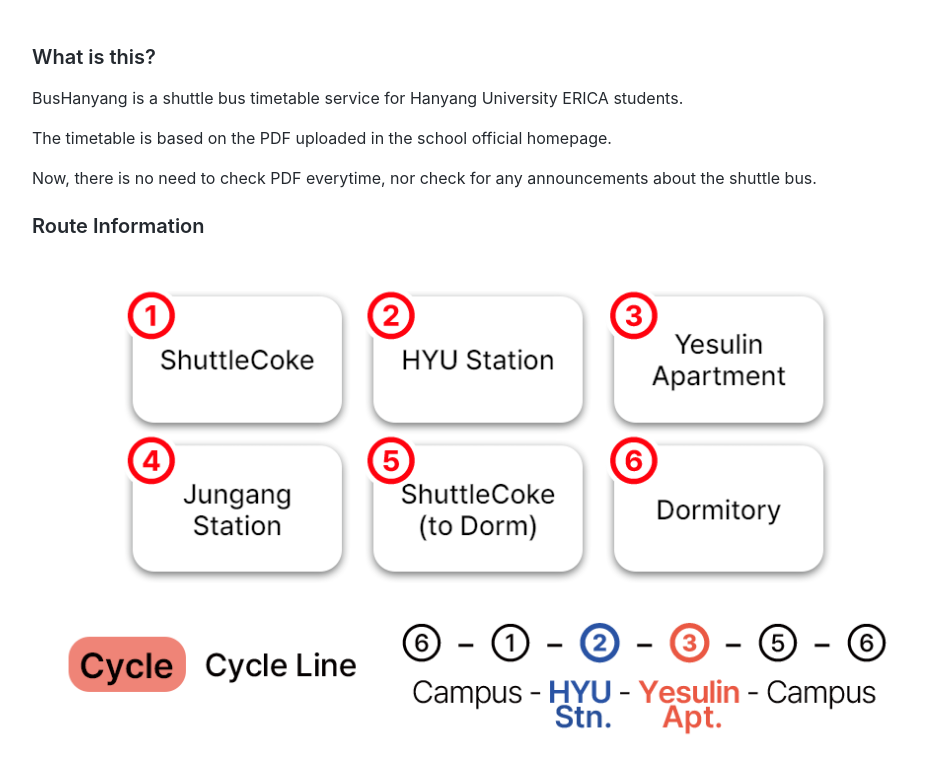
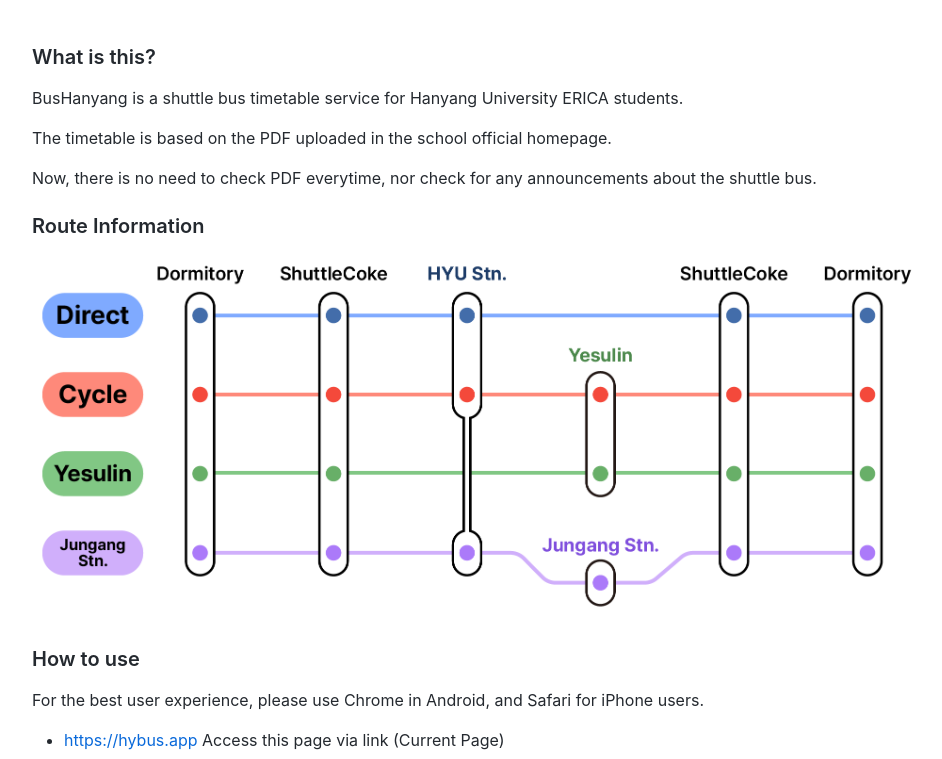
Before and after one commit to BusHanyang/hybus-information-en, a plain HTML site: page index.html in a window 1280 px wide. Shown: the top 759 px of the page, without its empty margins (163-1105 px from the left). Drawn offline with Linux system fonts and the light colour scheme.

Commit message:
deploy: 75f559ff8674177c8648179ced5916eae435ed03

```diff
--- a/index.html
+++ b/index.html
@@ -37,7 +37,7 @@
 <p>The timetable is based on the PDF uploaded in the school official homepage.</p>
 <p>Now, there is no need to check PDF everytime, nor check for any announcements about the shuttle bus.</p>
 <h3 id="route-information">Route Information</h3>
-<p><img src="./images/route_information.png" alt="route_info" /></p>
+<p><img src="./images/route_english_outline.png" alt="route_info" /></p>
 <h3 id="how-to-use">How to use</h3>
 <p>For the best user experience, please use Chrome in Android, and Safari for iPhone users.</p>
 <ul>
```
Also changed, not shown: images/route_english_outline.png (added).
